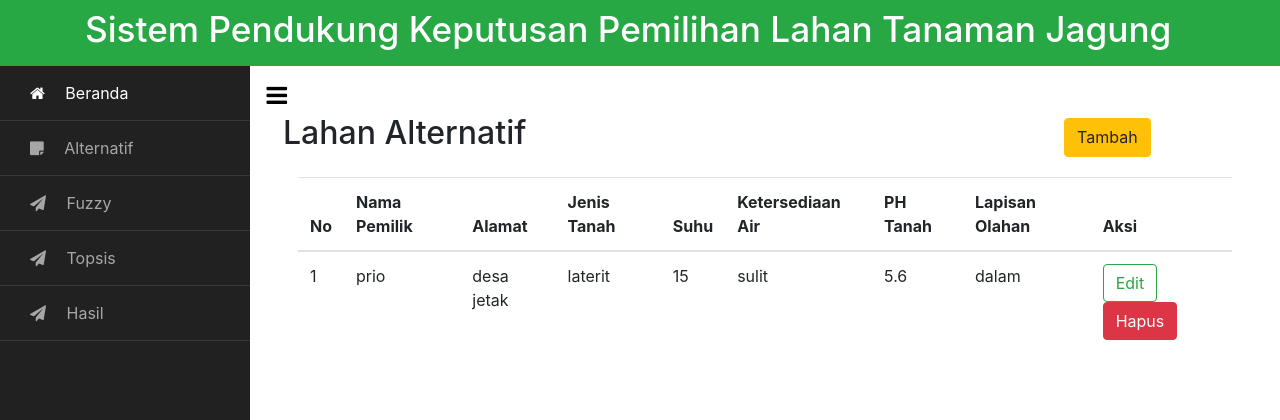
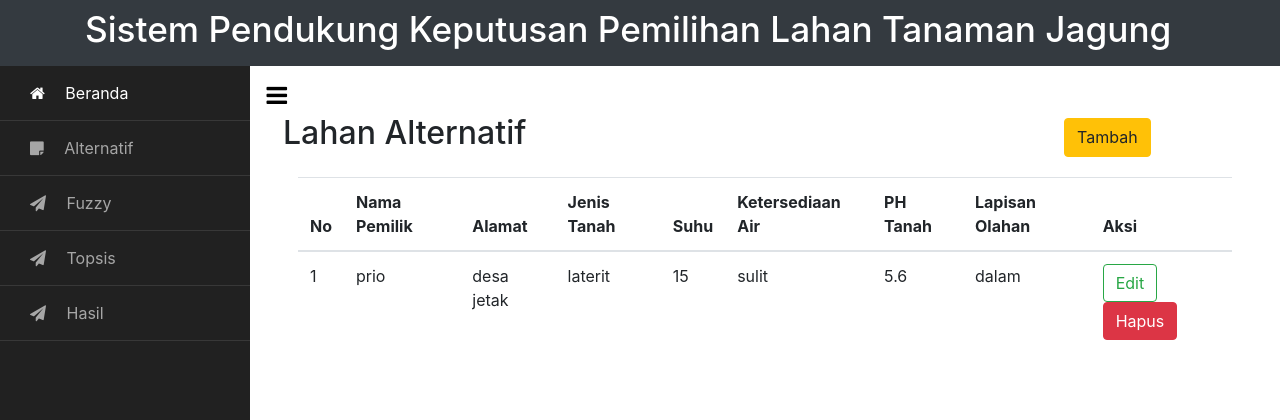
Before and after one commit to irdaislakhuafa/spk_helman_fuzzy_topsis, a PHP site: page /alternatif.php in a window 1280 px wide. Shown: the top 420 px of the page. Run offline with PHP 8.4, Linux system fonts and the light colour scheme; data comes from the database, SQL or seed files in the repository; some libraries are stand-ins or nearby versions.

Commit message:
added background dark for navbar

```diff
--- a/basic.php
+++ b/basic.php
@@ -31,7 +31,7 @@ function createFooter()
 
 function createNavbar()
 { ?>
-    <nav class="navbar navbar-expand-lg navbar-dark bg-success">
+    <nav class="navbar navbar-expand-lg navbar-dark bg-dark">
         <div class="container d-flex  text-center ">
             <h1 class="text-white" style="font-size: 220%;">Sistem Pendukung Keputusan Pemilihan Lahan Tanaman Jagung</h1>
         </div>
```
